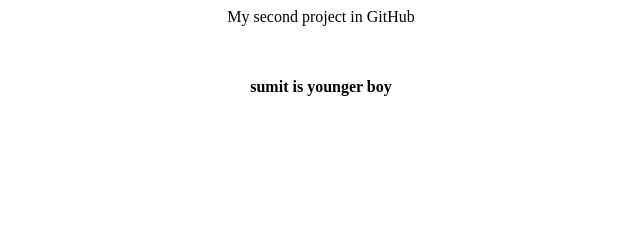
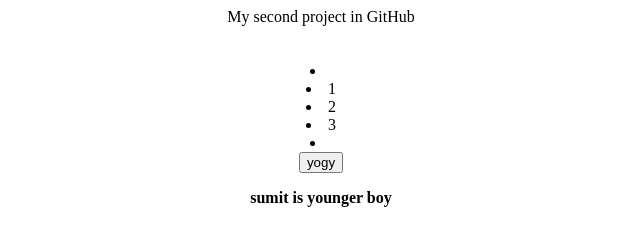
Before and after one commit to YOGESH-CHANDRA/last, a plain HTML site: page index.html in a window 1280 px wide. Shown: the whole page, without its empty margins (319-959 px from the left). Drawn offline with Linux system fonts and the light colour scheme.

Commit message:
third-last

```diff
--- a/index.html
+++ b/index.html
@@ -8,7 +8,12 @@
 </head>
 <body>
    <center> <center>My second project in GitHub</center>
-   <br><br>
+   <br><br><nav><li></li>
+   <li>1</li>
+   <li>2</li>
+   <li>3</li>
+   <li></li></nav>
+   <button>yogy</button>
    <p><b>sumit is younger boy</b></p>
 
 </body>
```
